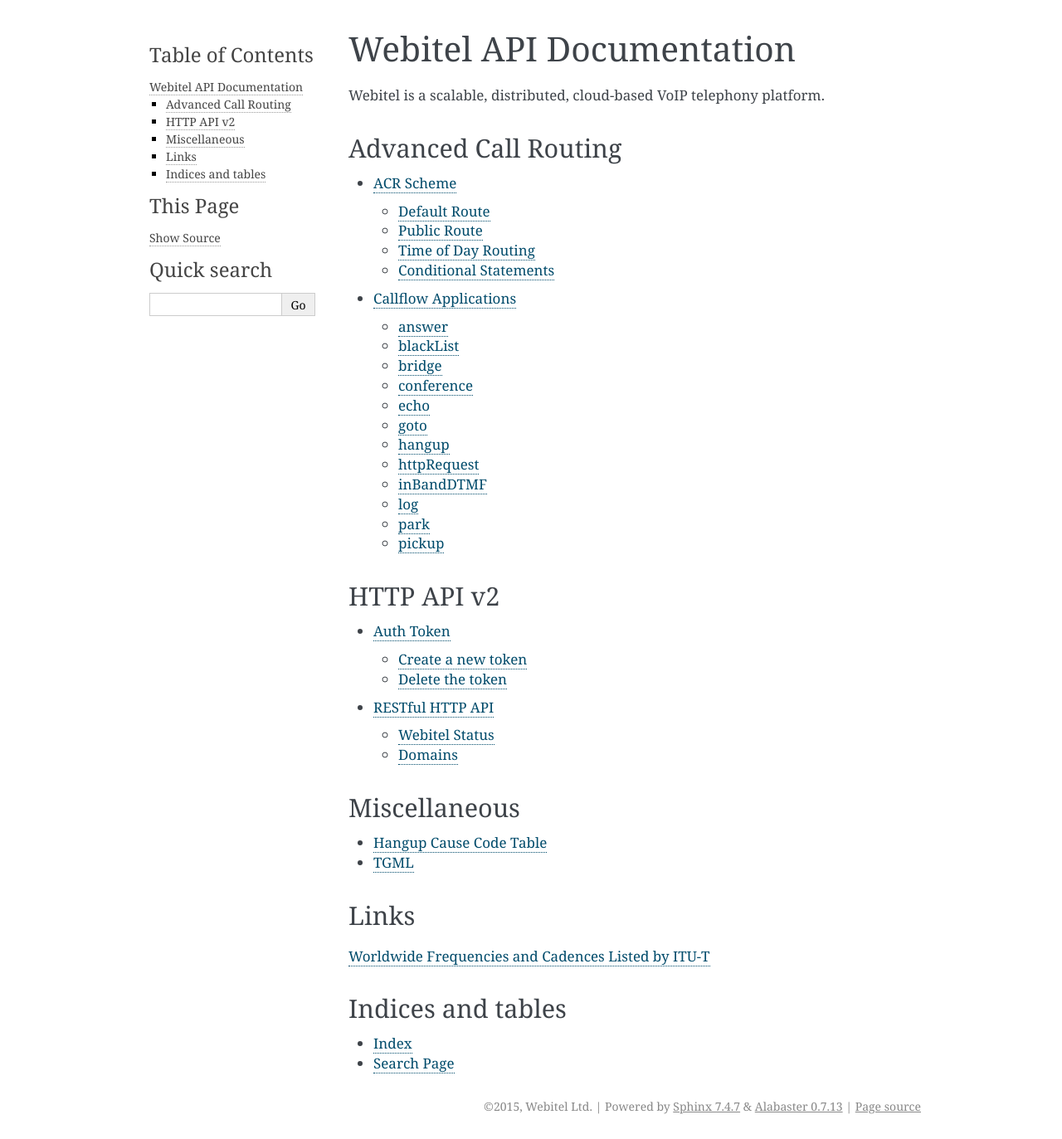
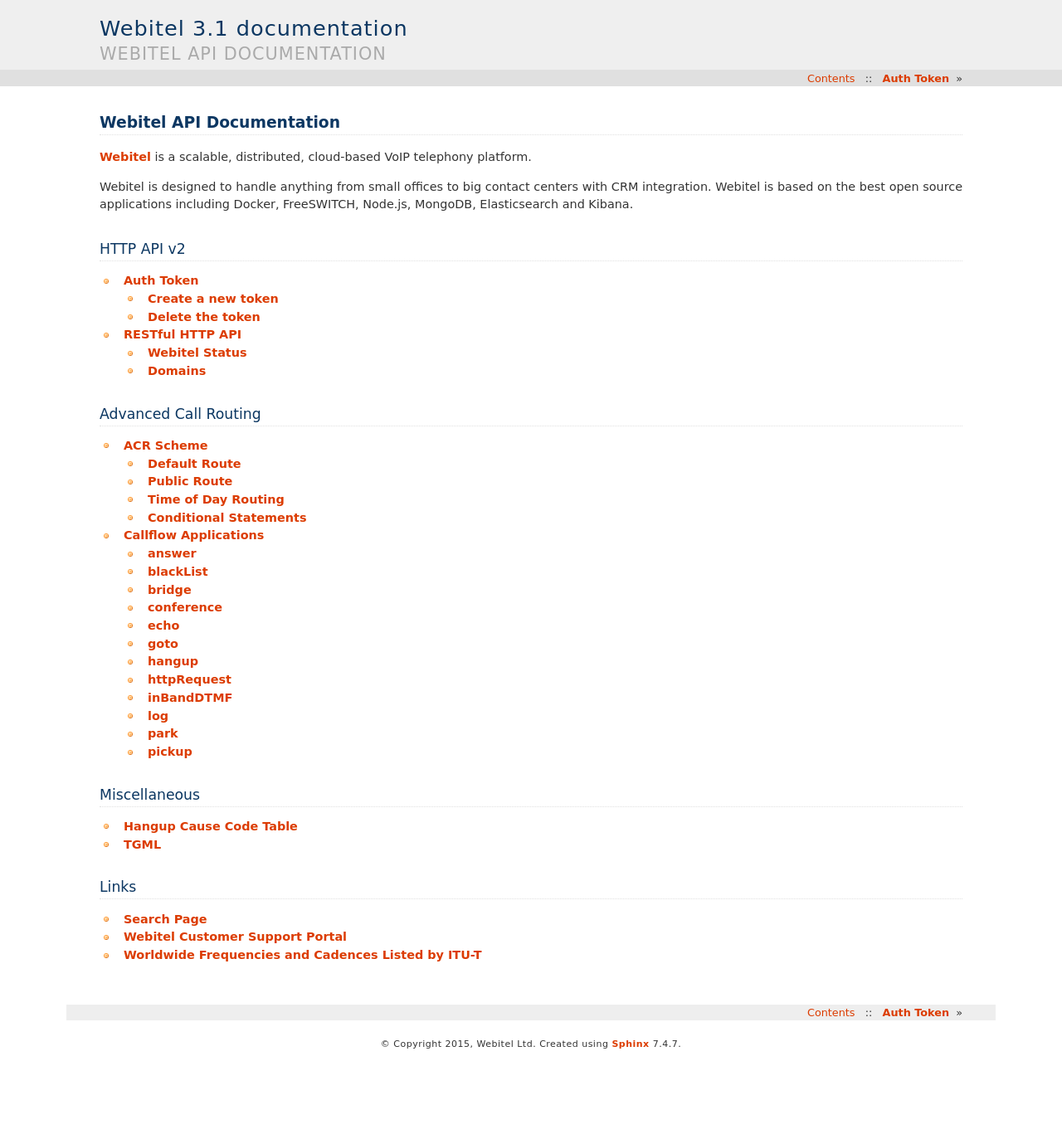
Before and after one commit to webitel/docs-en, a Sphinx documentation site: the page built from source/index.rst, in a window 1280 px wide. Shown: the whole page at 83% size. Built offline with Sphinx 7.4.7, drawn with Linux system fonts in a browser that asks for light colours; after the commit the page ends 1275 px from its top, so only the background shows below that.

Commit message:
cleanup index page

```diff
--- a/source/conf.py
+++ b/source/conf.py
@@ -112,7 +112,8 @@
 # The theme to use for HTML and HTML Help pages.  See the documentation for
 # a list of builtin themes.
 #html_theme = 'sphinx_rtd_theme'
-html_theme = 'alabaster'
+#html_theme = 'alabaster'
+html_theme = 'haiku'
 
 # Theme options are theme-specific and customize the look and feel of a theme
 # further.  For a list of options available for each theme, see the
--- a/source/index.rst
+++ b/source/index.rst
@@ -1,7 +1,18 @@
 Webitel API Documentation
 *************************
 
-Webitel is a scalable, distributed, cloud-based VoIP telephony platform.
+`Webitel <http://webitel.com>`_ is a scalable, distributed, cloud-based VoIP telephony platform.
+
+Webitel is designed to handle anything from small offices to big contact centers with CRM integration. Webitel is based on the best open source applications including Docker, FreeSWITCH, Node.js, MongoDB, Elasticsearch and Kibana.
+
+HTTP API v2
+===========
+
+.. toctree::
+   :maxdepth: 2
+
+   auth-token
+   restful-http-api
 
 Advanced Call Routing
 =====================
@@ -11,15 +22,6 @@
 
    acr-scheme
    acr-applications
-
-HTTP API v2
-===========
-
-.. toctree::
-   :maxdepth: 2
-
-   auth-token
-   restful-http-api
 
 Miscellaneous
 =============
@@ -33,11 +35,6 @@
 Links
 =====
 
-`Worldwide Frequencies and Cadences Listed by ITU-T
-<http://www.itu.int/dms_pub/itu-t/opb/sp/T-SP-E.180-2010-PDF-E.pdf>`_
-
-Indices and tables
-==================
-
-* :ref:`genindex`
 * :ref:`search`
+* `Webitel Customer Support Portal <https://my.webitel.com/servicedesk/customer/portal/1/group/31>`_
+* `Worldwide Frequencies and Cadences Listed by ITU-T <http://www.itu.int/dms_pub/itu-t/opb/sp/T-SP-E.180-2010-PDF-E.pdf>`_
--- a/source/tgml.rst
+++ b/source/tgml.rst
@@ -32,7 +32,7 @@
 Examples
 ++++++++
 
-ITU-T Recommendation Q.35 "Technical Characteristics of Tones for Telephone Service" defines many of these tones. They are provided here for your convenience, and because they make great examples. Additionally, RFC 2833 references ITU-T E.182 "Application of tones and recorded announcements in telephone services" for when to use certain tones in RTP. You may want to look at ITU-T Recommendation E.180 for different countries, what tones are used, etc.
+ITU-T Recommendation Q.35 "Technical Characteristics of Tones for Telephone Service" defines many of these tones. They are provided here for your convenience, and because they make great examples. Additionally, RFC 2833 references ITU-T E.182 "`Application of tones and recorded announcements in telephone services <http://www.itu.int/dms_pub/itu-t/opb/sp/T-SP-E.180-2010-PDF-E.pdf>`_" for when to use certain tones in RTP. You may want to look at ITU-T Recommendation E.180 for different countries, what tones are used, etc.
 
 UK Ring Tone [400+450 Hz on for 400ms off for 200ms then 400+450 Hz on for 400ms off for 2000ms]
 
```
